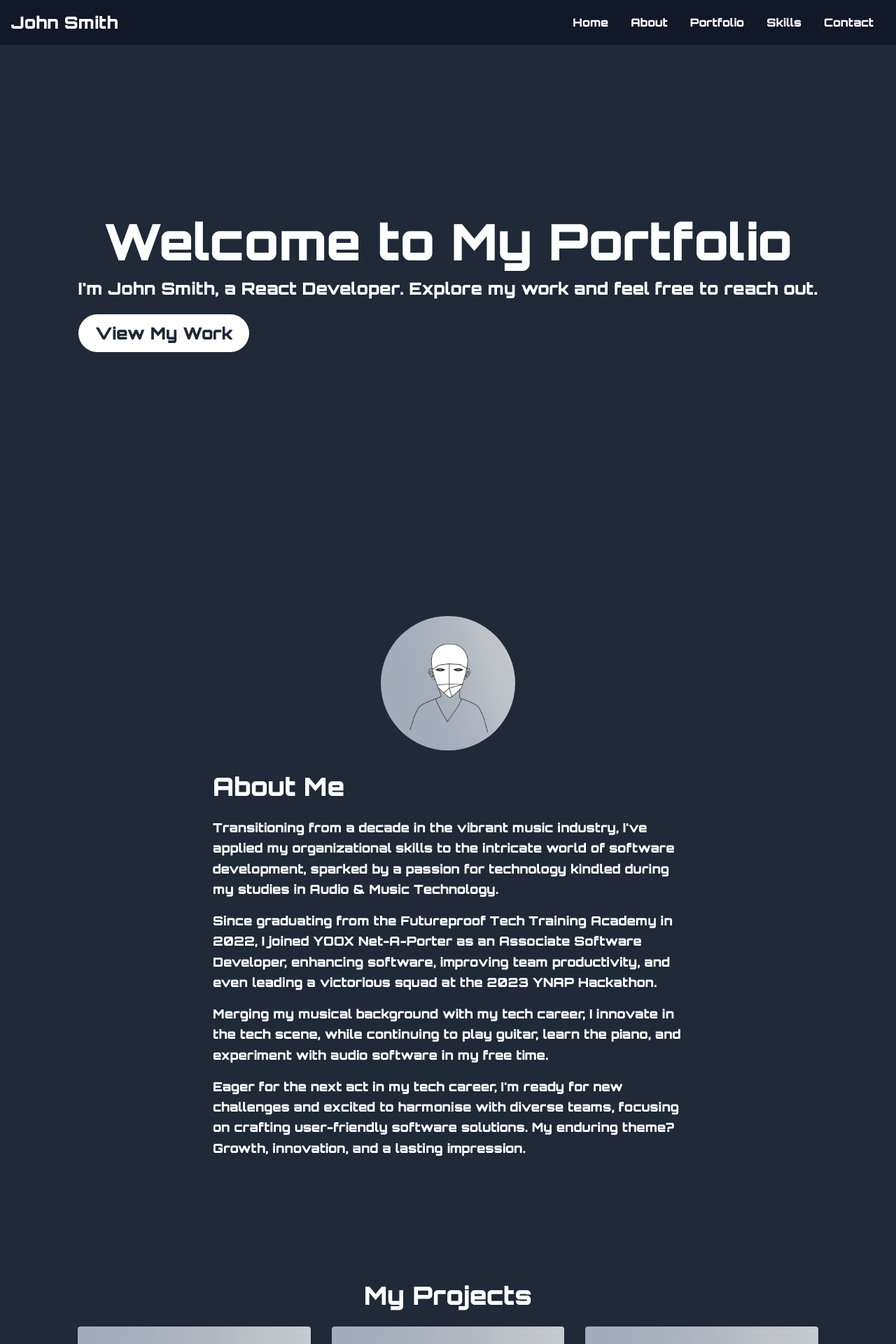
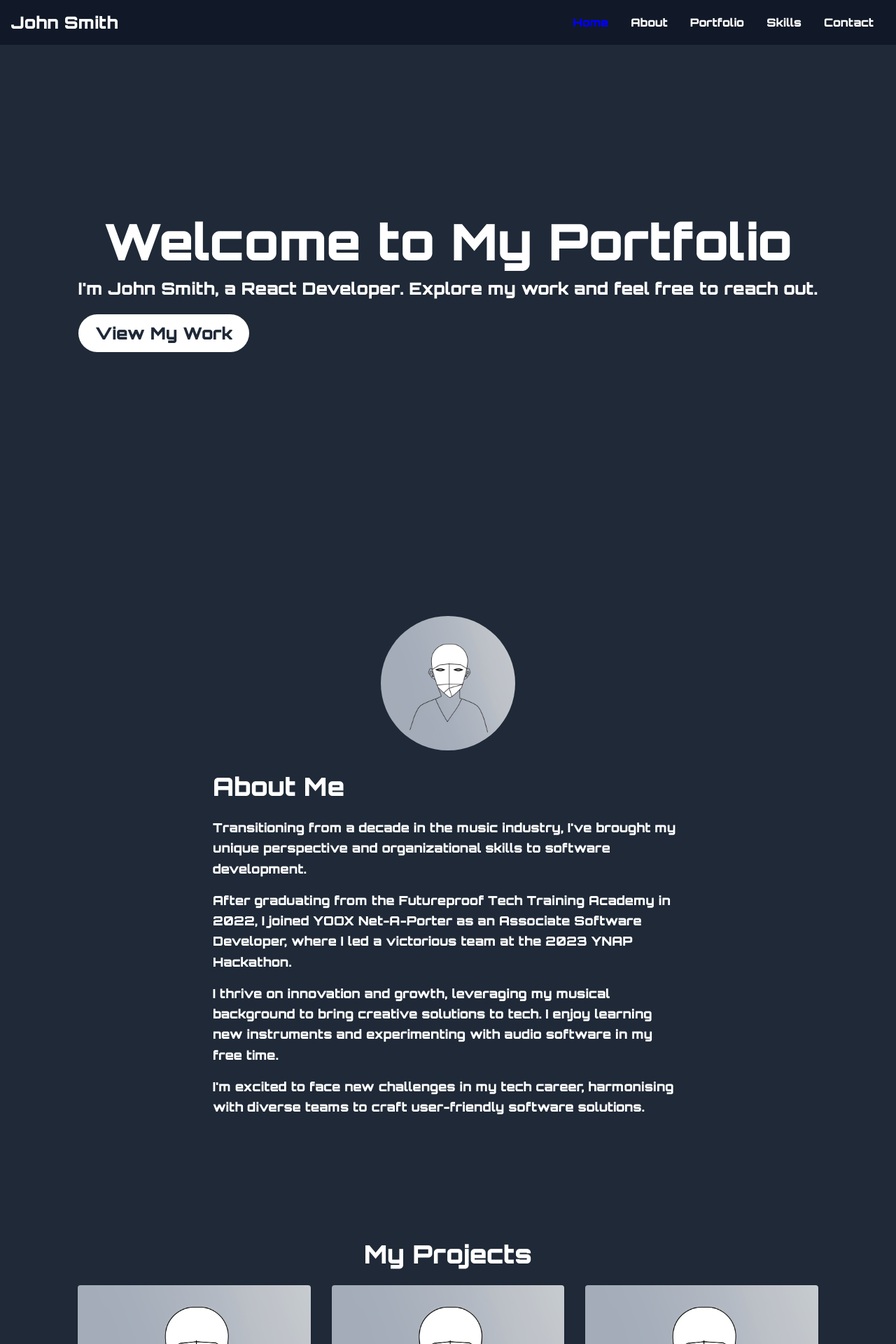
Before and after one commit to TaroSchenker/Portfolio, a React (Vite) app in the folder portfolio/: page / in a window 1280 px wide. Shown: the top 1920 px of the page at 70% size. Built offline with nearby package versions, Linux system fonts and the light colour scheme.

Commit message:
finished 2nd draft

```diff
--- a/portfolio/package.json
+++ b/portfolio/package.json
@@ -22,6 +22,7 @@
     "@types/react": "^18.0.17",
     "@types/react-dom": "^18.0.6",
     "@types/react-modal": "^3.16.0",
+    "@types/react-scroll": "^1.8.7",
     "@vitejs/plugin-react": "^2.1.0",
     "autoprefixer": "^10.4.13",
     "postcss": "^8.4.19",
--- a/portfolio/src/App.css
+++ b/portfolio/src/App.css
@@ -17,3 +17,7 @@
     background-size: 200% 200%;
   }
 }
+
+.active {
+  color: blue;
+}
--- a/portfolio/src/components/About/About.tsx
+++ b/portfolio/src/components/About/About.tsx
@@ -1,6 +1,7 @@
 import React from 'react';
 import { useSpring, animated, config } from 'react-spring';
 import profileImage from '../../assets/profileImage.png';
+import { Element, scroller } from "react-scroll";
 const About = () => {
   const fadeIn = useSpring({
     from: { opacity: 0 },
@@ -13,18 +14,21 @@ const About = () => {
     <section id="about" className="flex flex-col items-center py-20 px-6 sm:px-12 lg:px-24 bg-gray-800 text-white">
       <animated.div style={fadeIn} className="mx-auto max-w-2xl text-left">
         <img src={profileImage} alt="John Smith" className="mx-auto w-48 h-48 rounded-full mb-8" />
+        <Element name="portfolio" className="section">
         <h2 className="text-4xl mb-6 font-semibold">About Me</h2>
+        </Element>
         <p className="text-lg leading-relaxed mb-4">
-          Transitioning from a decade in the vibrant music industry, I've applied my organizational skills to the intricate world of software development, sparked by a passion for technology kindled during my studies in Audio & Music Technology.
+        Transitioning from a decade in the music industry, I've brought my unique perspective and organizational skills to software development.
+
         </p>
         <p className="text-lg leading-relaxed mb-4">
-          Since graduating from the Futureproof Tech Training Academy in 2022, I joined YOOX Net-A-Porter as an Associate Software Developer, enhancing software, improving team productivity, and even leading a victorious squad at the 2023 YNAP Hackathon.
+        After graduating from the Futureproof Tech Training Academy in 2022, I joined YOOX Net-A-Porter as an Associate Software Developer, where I led a victorious team at the 2023 YNAP Hackathon.
         </p>
         <p className="text-lg leading-relaxed mb-4">
-          Merging my musical background with my tech career, I innovate in the tech scene, while continuing to play guitar, learn the piano, and experiment with audio software in my free time.
+        I thrive on innovation and growth, leveraging my musical background to bring creative solutions to tech. I enjoy learning new instruments and experimenting with audio software in my free time.
         </p>
         <p className="text-lg leading-relaxed mb-4">
-          Eager for the next act in my tech career, I'm ready for new challenges and excited to harmonise with diverse teams, focusing on crafting user-friendly software solutions. My enduring theme? Growth, innovation, and a lasting impression.
+        I'm excited to face new challenges in my tech career, harmonising with diverse teams to craft user-friendly software solutions.
         </p>
       </animated.div>
     </section>
--- a/portfolio/src/components/Header/Header.tsx
+++ b/portfolio/src/components/Header/Header.tsx
@@ -1,5 +1,5 @@
 import React, { useState } from 'react';
-import { Link } from 'react-scroll';
+import { Link, scroller } from 'react-scroll';
 
 const Header = () => {
   const [isOpen, setIsOpen] = useState(false);
@@ -7,17 +7,17 @@ const Header = () => {
   const handleClose = () => {
     setIsOpen(false);
   }
-
+  console.log("about scroll", scroller.getActiveLink())
   return (
     <header className="fixed w-full z-50 bg-gray-900 text-white p-4">
       <nav className="container mx-auto flex items-center justify-between">
         <h1 className="font-extrabold text-2xl">John Smith</h1>
         <div className="hidden md:block">
-          <Link to="home" spy={true} smooth={true} offset={-70} duration={500} onSetActive={handleClose} className="px-4">Home</Link>
-          <Link to="about" spy={true} smooth={true} offset={-70} duration={500} onSetActive={handleClose} className="px-4">About</Link>
-          <Link to="portfolio" spy={true} smooth={true} offset={-70} duration={500} onSetActive={handleClose} className="px-4">Portfolio</Link>
-          <Link to="skills" spy={true} smooth={true} offset={-70} duration={500} onSetActive={handleClose} className="px-4">Skills</Link>
-          <Link to="contact" spy={true} smooth={true} offset={-70} duration={500} onSetActive={handleClose} className="px-4">Contact</Link>
+          <Link activeClass="active" to="home" spy={true} smooth={true} offset={-70} duration={500} onSetActive={handleClose} className="px-4">Home</Link>
+          <Link activeClass="active" to="about" spy={true} smooth={true} offset={-70} duration={500} onSetActive={handleClose} className="px-4">About</Link>
+          <Link activeClass="active" to="portfolio" spy={true} smooth={true} offset={-70} duration={500} onSetActive={handleClose} className="px-4">Portfolio</Link>
+          <Link activeClass="active" to="skills" spy={true} smooth={true} offset={-70} duration={500} onSetActive={handleClose} className="px-4">Skills</Link>
+          <Link activeClass="active" to="contact" spy={true} smooth={true} offset={-70} duration={500} onSetActive={handleClose} className="px-4">Contact</Link>
         </div>
         <div className="md:hidden">
           <button onClick={() => setIsOpen(!isOpen)} className="p-2">
@@ -27,11 +27,11 @@ const Header = () => {
           </button>
           {isOpen && (
             <div className="absolute top-full left-0 w-full bg-gray-900 text-center p-4">
-              <Link to="home" spy={true} smooth={true} offset={-70} duration={500} onSetActive={handleClose} className="block py-1">Home</Link>
-              <Link to="about" spy={true} smooth={true} offset={-70} duration={500} onSetActive={handleClose} className="block py-1">About</Link>
-              <Link to="portfolio" spy={true} smooth={true} offset={-70} duration={500} onSetActive={handleClose} className="block py-1">Portfolio</Link>
-              <Link to="skills" spy={true} smooth={true} offset={-70} duration={500} onSetActive={handleClose} className="block py-1">Skills</Link>
-              <Link to="contact" spy={true} smooth={true} offset={-70} duration={500} onSetActive={handleClose} className="block py-1">Contact</Link>
+              <Link activeClass="active" to="home" spy={true} smooth={true} offset={-70} duration={500} className="block py-1">Home</Link>
+              <Link activeClass="active" to="about" spy={true} smooth={true} offset={-70} duration={500} className="block py-1">About</Link>
+              <Link activeClass="active" to="portfolio" spy={true} smooth={true} offset={-70} duration={500} className="block py-1">Portfolio</Link>
+              <Link activeClass="active" to="skills" spy={true} smooth={true} offset={-70} duration={500} className="block py-1">Skills</Link>
+              <Link activeClass="active" to="contact" spy={true} smooth={true} offset={-700} duration={500} className="block py-1">Contact</Link>
             </div>
           )}
         </div>
--- a/portfolio/src/components/Home/Home.tsx
+++ b/portfolio/src/components/Home/Home.tsx
@@ -1,5 +1,6 @@
 import React from 'react';
 import { useSpring, animated, config } from 'react-spring';
+import { Element } from "react-scroll";
 
 const Home = () => {
   const fadeIn = useSpring({
@@ -10,6 +11,7 @@ const Home = () => {
   });
 
   return (
+    <Element name="home" className="section">
     <section id="home" className="flex flex-col items-center justify-center h-screen bg-gray-800 text-white px-4 sm:px-0">
       <animated.div style={fadeIn}>
         <h1 className="text-5xl md:text-6xl lg:text-7xl font-bold text-center mb-4">Welcome to My Portfolio</h1>
@@ -17,6 +19,7 @@ const Home = () => {
         <a href="#portfolio" className="bg-white text-gray-800 py-3 px-6 rounded-full font-bold text-lg md:text-xl lg:text-2xl transition-all hover:bg-gray-700 hover:text-white">View My Work</a>
       </animated.div>
     </section>
+    </Element>
   );
 };
 
--- a/portfolio/src/components/Portfolio/Portfolio.tsx
+++ b/portfolio/src/components/Portfolio/Portfolio.tsx
@@ -1,26 +1,28 @@
-import React, { useState } from 'react';
-import { Container, Row, Col } from 'react-grid-system';
-import { useSpring, animated, config } from 'react-spring';
-import Modal from 'react-modal';
-import profileImage from '../../assets/profileImage.png';
+import React, { useState } from "react";
+import { Container, Row, Col } from "react-grid-system";
+import { useSpring, animated, config } from "react-spring";
+import Modal from "react-modal";
+import profileImage from "../../assets/profileImage.png";
+import { Element, scroller } from "react-scroll";
 
 interface Project {
   id: number;
   name: string;
   image: string;
 }
+console.log("porfolio scroll", scroller.getActiveLink())
 
 const Portfolio = () => {
   const [modalIsOpen, setModalIsOpen] = useState(false);
   const [selectedProject, setSelectedProject] = useState<Project | null>(null);
 
   const projects: Project[] = [
-    { id: 1, name: 'Project 1', image: profileImage },
-    { id: 2, name: 'Project 2', image: profileImage },
-    { id: 3, name: 'Project 3', image: profileImage },
-    { id: 4, name: 'Project 4', image: profileImage },
-    { id: 5, name: 'Project 5', image: profileImage },
-    { id: 6, name: 'Project 6', image: profileImage }
+    { id: 1, name: "Project 1", image: profileImage },
+    { id: 2, name: "Project 2", image: profileImage },
+    { id: 3, name: "Project 3", image: profileImage },
+    { id: 4, name: "Project 4", image: profileImage },
+    { id: 5, name: "Project 5", image: profileImage },
+    { id: 6, name: "Project 6", image: profileImage },
     // Add more projects as needed
   ];
 
@@ -42,9 +44,16 @@ const Portfolio = () => {
   };
 
   return (
-    <section id="portfolio" className="py-20 px-6 sm:px-12 lg:px-24 bg-gray-800 text-white">
+    <section
+      id="portfolio"
+      className="py-20 px-6 sm:px-12 lg:px-24 bg-gray-800 text-white"
+    >
       <animated.div style={fadeIn} className="text-left">
-        <h2 className="text-4xl mb-6 font-semibold text-center">My Projects</h2>
+        <Element name="portfolio" className="section">
+          <h2 className="text-4xl mb-6 font-semibold text-center">
+            My Projects
+          </h2>
+        </Element>
         <Container>
           <Row>
             {projects.map((project) => (
@@ -53,7 +62,11 @@ const Portfolio = () => {
                   className="transition duration-500 ease-in-out transform hover:scale-105 cursor-pointer"
                   onClick={() => openModal(project)}
                 >
-                  <img src={project.image} alt={project.name} className="w-full h-64 object-cover rounded shadow" />
+                  <img
+                    src={project.image}
+                    alt={project.name}
+                    className="w-full h-64 object-cover rounded shadow"
+                  />
                   <p className="mt-2 text-center">{project.name}</p>
                 </div>
               </Col>
--- a/portfolio/src/components/Skills/Skills.tsx
+++ b/portfolio/src/components/Skills/Skills.tsx
@@ -20,6 +20,7 @@ import {
   SiEslint,
   SiPrettier,
 } from "react-icons/si"; // Install react-icons
+import { Element } from "react-scroll";
 
 const Skills = () => {
   const fadeIn = useSpring({
@@ -57,7 +58,9 @@ const Skills = () => {
       className="py-20 px-6 sm:px-12 lg:px-24 bg-gray-800 text-white text-center"
     >
       <animated.div style={fadeIn}>
-        <h2 className="text-4xl mb-6 font-semibold">Skills</h2>
+        <Element name="skills" className="section">
+          <h2 className="text-4xl mb-6 font-semibold">Skills</h2>
+        </Element>
         <div className="flex flex-wrap justify-center gap-8">
           {techSkills.map((skill) => (
             <div key={skill.id} className="flex flex-col items-center">
```
Also changed, not shown: portfolio/src/components/Contact/Contact.tsx (+6 -9 lines), 1 other file (tests, documents, lock files or other folders).
